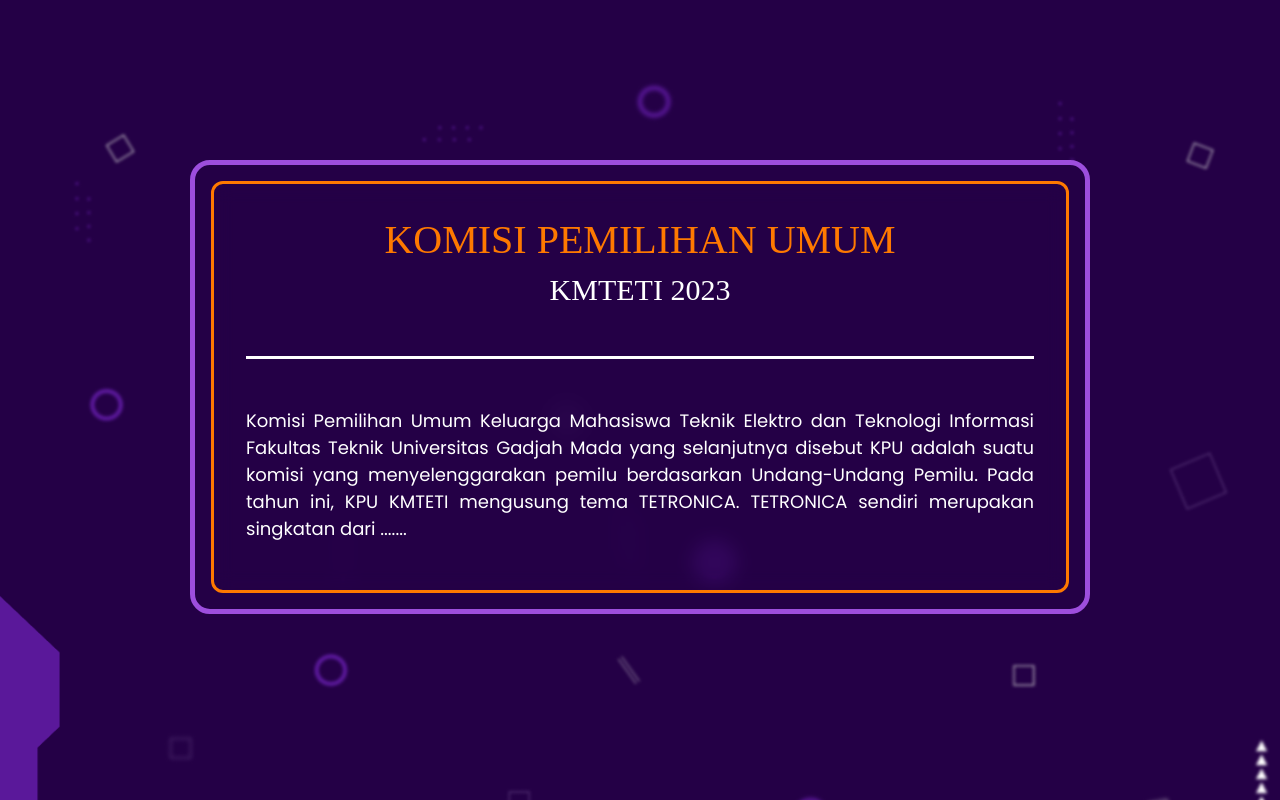
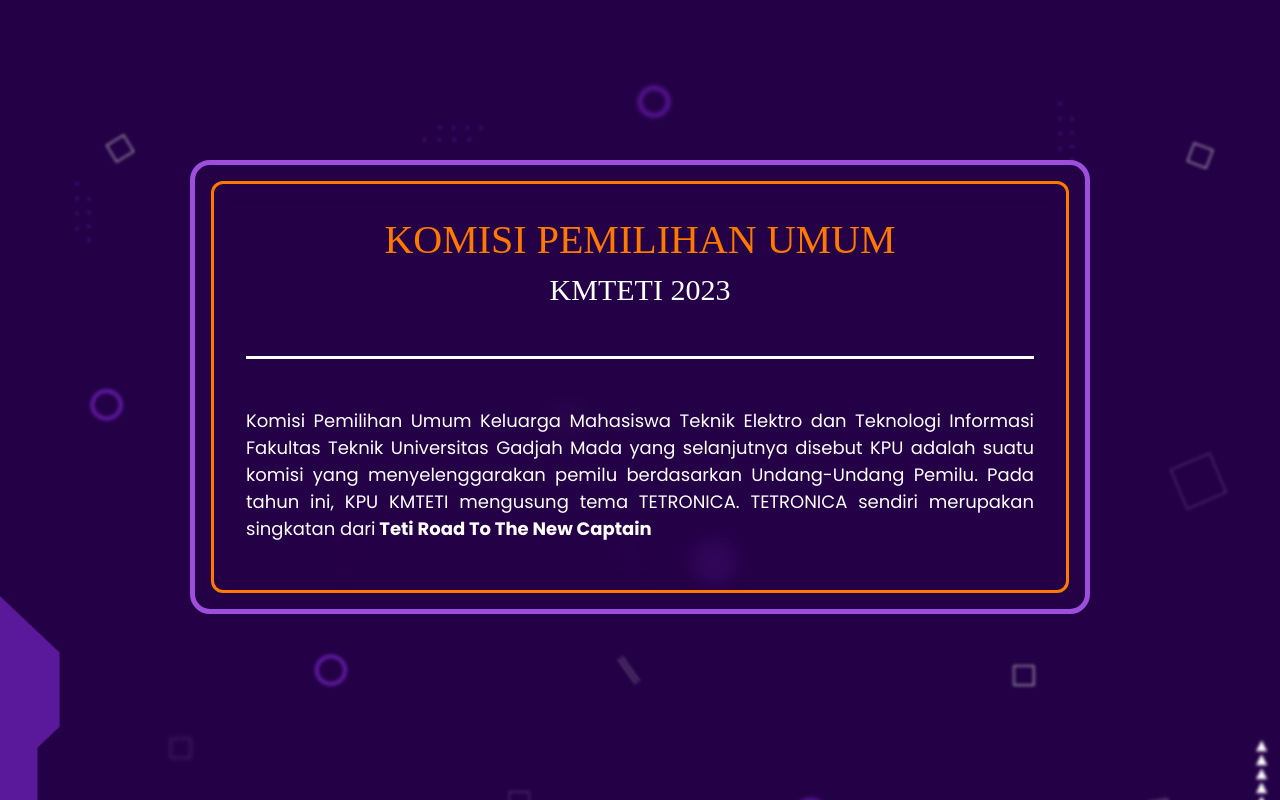
Before and after one commit to TETRONICA-WEB-2023/website, a Next.js app: page /about in a window 1280 px wide. Shown: the top 800 px of the page. Built offline with nearby package versions, Linux system fonts and the light colour scheme; no server answers; the database is empty; a web font is replaced by a local one.

Commit message:
slight changes to jsx

```diff
--- a/app/about/page.jsx
+++ b/app/about/page.jsx
@@ -15,7 +15,7 @@
             selanjutnya disebut KPU adalah suatu komisi yang menyelenggarakan
             pemilu berdasarkan Undang-Undang Pemilu. Pada tahun ini, KPU KMTETI
             mengusung tema TETRONICA. TETRONICA sendiri merupakan singkatan dari
-            .......
+            <b> Teti Road To The New Captain</b>
           </p>
         </div>
       </div>
--- a/app/caket/page.jsx
+++ b/app/caket/page.jsx
@@ -7,7 +7,7 @@
     <div class="container-calon-1-caket">
       <div class="urutan">01</div>
       <div class="nama-calon">
-        <span class="header-text-caket">HANSEN</span> JUSTIN HANDIJAYA<br />
+        <span class="header-text-caket">HANS</span>EN JUSTIN HANDIJAYA<br />
         <div class="jurusan">TEKNIK ELEKTRO 2022</div>
       </div>
     </div>
```
Also changed, not shown: app/page.jsx (+1 -11 lines).
